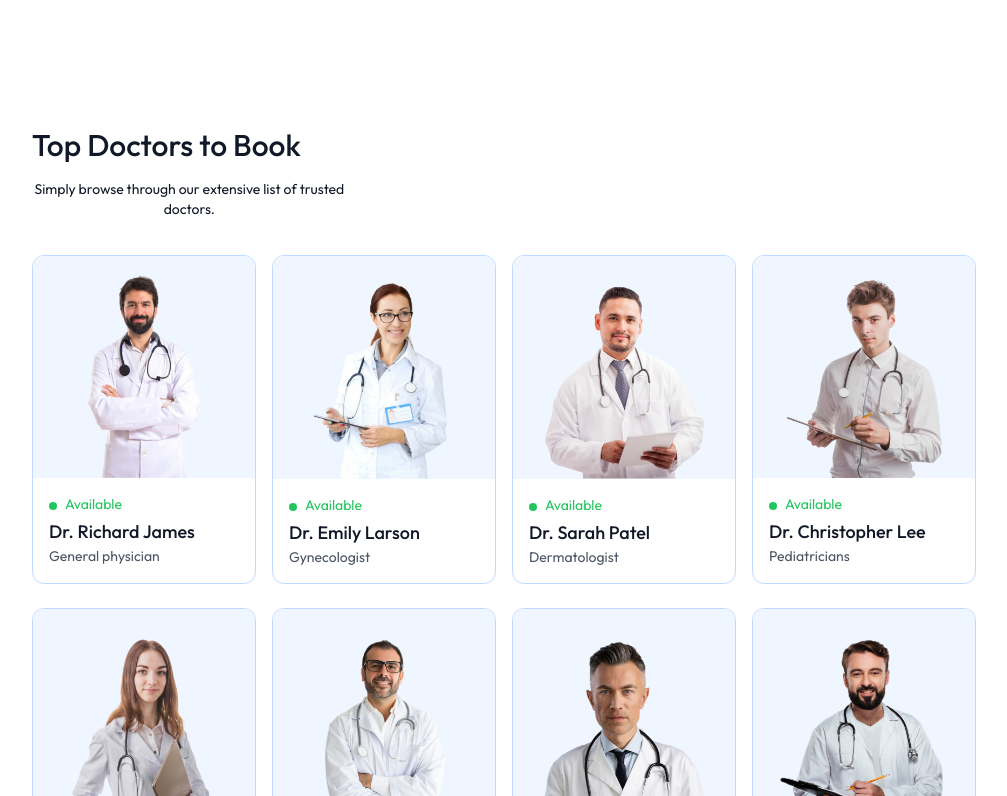
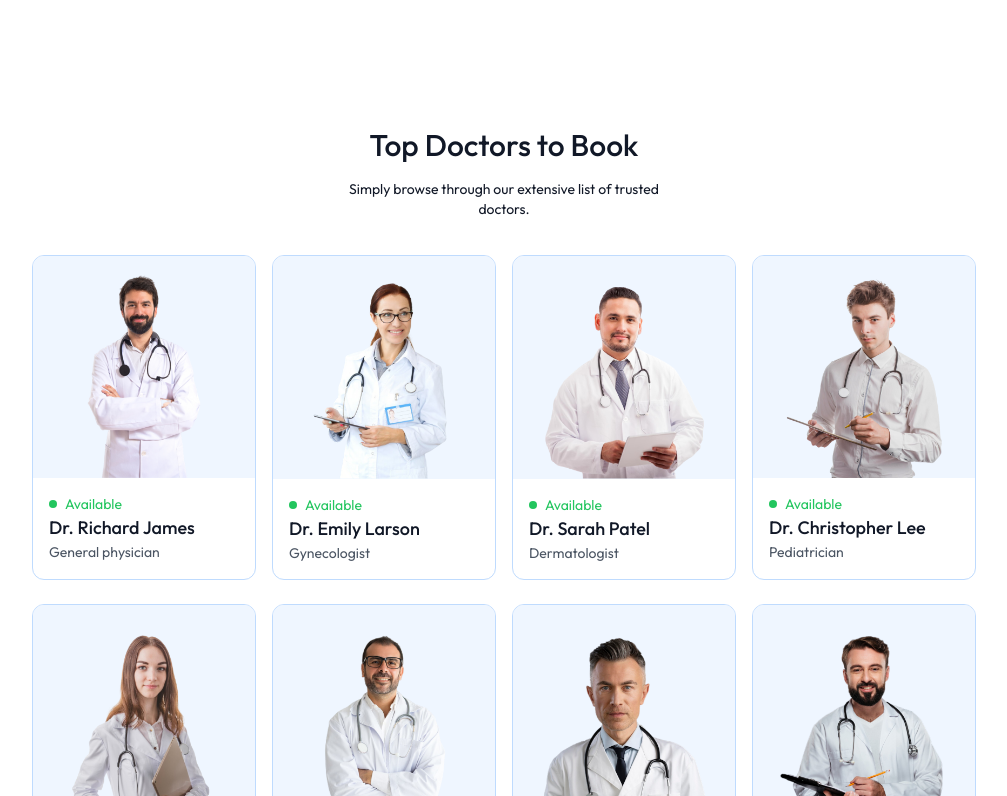
Before and after one commit to nidhinagpure/healthcare, a React (Vite) app in the folder frontend/: page / in a window 1280 px wide. Shown: the part 864-1660 px from the top of the page, without its empty margins (136-1143 px from the left). Built offline with nearby package versions, Linux system fonts and the light colour scheme.

Commit message:
update Todoctor

```diff
--- a/frontend/src/componenets/TopDoctor.jsx
+++ b/frontend/src/componenets/TopDoctor.jsx
@@ -1,4 +1,7 @@
-import React from 'react'
+/* import React, { useContext } from 'react'
+import { useNavigate } from 'react-router-dom'
+import  { AppContext }  from '../context/AppContext'
+
 
 import doc1 from './../assets/doc1.png'
 import doc2 from './../assets/doc2.png'
@@ -15,10 +18,9 @@ import doc12 from './../assets/doc12.png'
 import doc13 from './../assets/doc13.png'
 import doc14 from './../assets/doc14.png'
 import doc15 from './../assets/doc15.png'
-import { useNavigate } from 'react-router-dom'
 
 
-const doctors = [
+const doctor = [
     {
         _id: 'doc1',
         name: 'Dr. Richard James',
@@ -231,18 +233,17 @@ const doctors = [
     },
 ]
 
-
-
 const TopDoctor = () => {
 
     const navigate = useNavigate()
+    const {doctor} = useContext(AppContext)
 
     return (
         <div className='flex flex-col item-center gap-4 my-16 text-gray-900 md:mx-10'>
             <h1 className='text-3xl font-medium'>Top Doctors to Book</h1>
             <p className='sm:w-1/3 text-center text-sm'>Simply browse through our extensive list of trusted doctors.</p>
             <div className='w-full grid grid-cols-auto gap-4 pt-5 gap-y-6 px-3 sm:px-0'>
-                {doctors.slice(0, 10).map((item, index) => (
+                {doctor.slice(0, 10).map((item, index) => (
                     <div onClick={() => navigate(`/appointments/${item._id}`)} className='border border-blue-200 rounded-xl overflow-hidden cursor-pointer hover:translate-y-[-10px] transition-all duration-500' key={index}>
                         <img className='bg-blue-50' src={item.image} alt='' />
                         <div className='p-4'>
@@ -264,4 +265,161 @@ const TopDoctor = () => {
     )
 }
 
-export default TopDoctor
+export default TopDoctor; */
+
+import React from 'react';
+import { useNavigate } from 'react-router-dom';
+
+import doc1 from './../assets/doc1.png';
+import doc2 from './../assets/doc2.png';
+import doc3 from './../assets/doc3.png';
+import doc4 from './../assets/doc4.png';
+import doc5 from './../assets/doc5.png';
+import doc6 from './../assets/doc6.png';
+import doc7 from './../assets/doc7.png';
+import doc8 from './../assets/doc8.png';
+import doc9 from './../assets/doc9.png';
+import doc10 from './../assets/doc10.png';
+import doc11 from './../assets/doc11.png';
+import doc12 from './../assets/doc12.png';
+import doc13 from './../assets/doc13.png';
+import doc14 from './../assets/doc14.png';
+import doc15 from './../assets/doc15.png';
+
+const doctorList = [
+  {
+    _id: 'doc1',
+    name: 'Dr. Richard James',
+    image: doc1,
+    speciality: 'General physician',
+    degree: 'MBBS',
+    experience: '4 Years',
+    fees: 50,
+  },
+  {
+    _id: 'doc2',
+    name: 'Dr. Emily Larson',
+    image: doc2,
+    speciality: 'Gynecologist',
+    degree: 'MBBS',
+    experience: '3 Years',
+    fees: 60,
+  },
+  {
+    _id: 'doc3',
+    name: 'Dr. Sarah Patel',
+    image: doc3,
+    speciality: 'Dermatologist',
+    degree: 'MBBS',
+    experience: '1 Year',
+    fees: 30,
+  },
+  {
+    _id: 'doc4',
+    name: 'Dr. Christopher Lee',
+    image: doc4,
+    speciality: 'Pediatrician',
+    degree: 'MBBS',
+    experience: '2 Years',
+    fees: 40,
+  },
+  {
+    _id: 'doc5',
+    name: 'Dr. Jennifer Garcia',
+    image: doc5,
+    speciality: 'Neurologist',
+    degree: 'MBBS',
+    experience: '4 Years',
+    fees: 50,
+  },
+  {
+    _id: 'doc6',
+    name: 'Dr. Andrew Williams',
+    image: doc6,
+    speciality: 'Neurologist',
+    degree: 'MBBS',
+    experience: '4 Years',
+    fees: 50,
+  },
+  {
+    _id: 'doc7',
+    name: 'Dr. Christopher Davis',
+    image: doc7,
+    speciality: 'General physician',
+    degree: 'MBBS',
+    experience: '4 Years',
+    fees: 50,
+  },
+  {
+    _id: 'doc8',
+    name: 'Dr. Timothy White',
+    image: doc8,
+    speciality: 'Gynecologist',
+    degree: 'MBBS',
+    experience: '3 Years',
+    fees: 60,
+  },
+  {
+    _id: 'doc9',
+    name: 'Dr. Ava Mitchell',
+    image: doc9,
+    speciality: 'Dermatologist',
+    degree: 'MBBS',
+    experience: '1 Year',
+    fees: 30,
+  },
+  {
+    _id: 'doc10',
+    name: 'Dr. Jeffrey King',
+    image: doc10,
+    speciality: 'Pediatrician',
+    degree: 'MBBS',
+    experience: '2 Years',
+    fees: 40,
+  },
+];
+
+const TopDoctor = () => {
+  const navigate = useNavigate();
+
+  return (
+    <div className='flex flex-col items-center gap-4 my-16 text-gray-900 md:mx-10'>
+      <h1 className='text-3xl font-medium'>Top Doctors to Book</h1>
+      <p className='sm:w-1/3 text-center text-sm'>
+        Simply browse through our extensive list of trusted doctors.
+      </p>
+
+      <div className='w-full grid grid-cols-auto gap-4 pt-5 gap-y-6 px-3 sm:px-0'>
+        {doctorList.slice(0, 10).map((item, index) => (
+          <div
+            key={index}
+            onClick={() => navigate(`/appointments/${item._id}`)}
+            className='border border-blue-200 rounded-xl overflow-hidden cursor-pointer hover:-translate-y-2 transition-all duration-500'
+          >
+            <img className='bg-blue-50 w-full' src={item.image} alt={item.name} />
+            <div className='p-4'>
+              <div className='flex items-center gap-2 text-sm text-green-500'>
+                <span className='w-2 h-2 bg-green-500 rounded-full'></span>
+                <span>Available</span>
+              </div>
+              <p className='text-gray-900 text-lg font-medium'>{item.name}</p>
+              <p className='text-gray-600 text-sm'>{item.speciality}</p>
+            </div>
+          </div>
+        ))}
+      </div>
+
+      <button
+        onClick={() => {
+          navigate('/doctor');
+          window.scrollTo(0, 0);
+        }}
+        className='bg-blue-50 text-gray-600 px-12 py-3 rounded-full mt-10'
+      >
+        more
+      </button>
+    </div>
+  );
+};
+
+export default TopDoctor;
```
